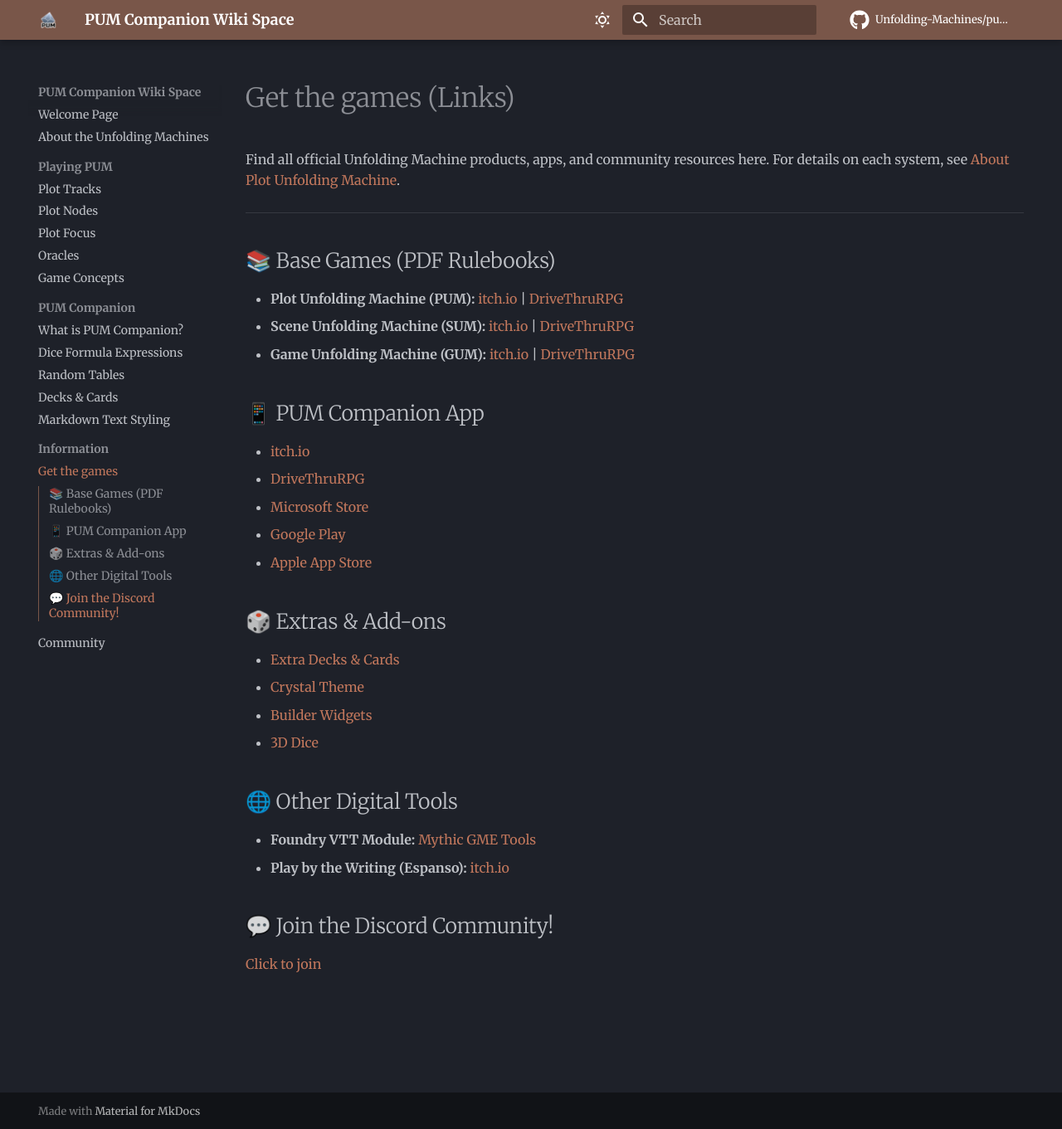
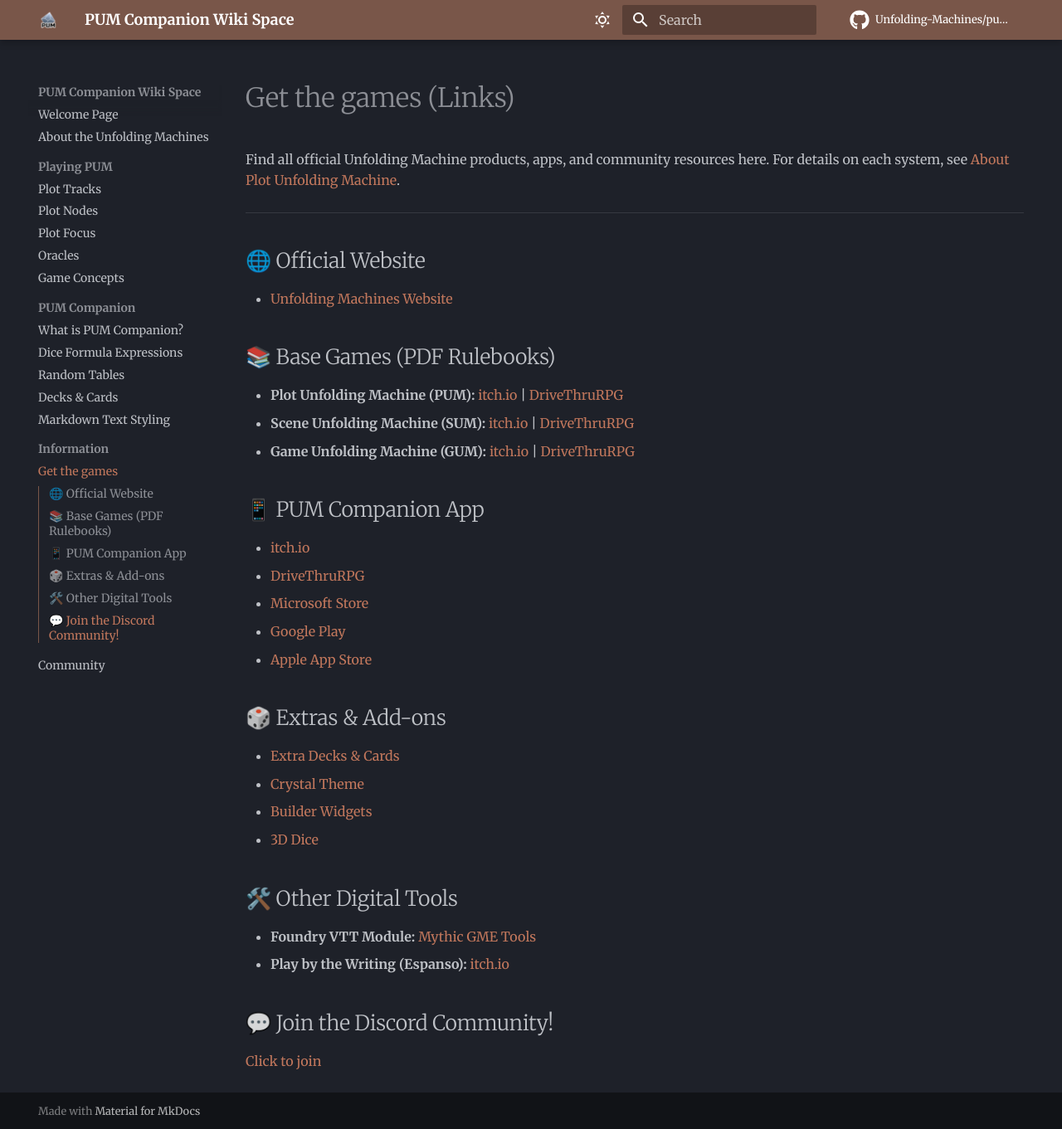
Before and after one commit to Unfolding-Machines/pumc-info-hub, an MkDocs documentation site: the page built from docs/get-the-games.md, in a window 1280 px wide and 1361 px high. Shown: the whole window at 83% size. Built offline with MkDocs 1.6.1 and Material for MkDocs 9.7.7, drawn with Linux system fonts in a browser that asks for light colours; comment, search, counter and statistics services are not loaded.

Commit message:
Add links

```diff
--- a/docs/get-the-games.md
+++ b/docs/get-the-games.md
@@ -4,6 +4,11 @@
 Find all official Unfolding Machine products, apps, and community resources here. For details on each system, see [About Plot Unfolding Machine](about-pum.md).
 
 ---
+
+
+## 🌐 Official Website
+
+- [Unfolding Machines Website](https://www.unfolding-machines.com/)
 
 ## 📚 Base Games (PDF Rulebooks)
 
@@ -26,7 +31,7 @@ Find all official Unfolding Machine products, apps, and community resources here
 - [Builder Widgets](https://jeansenvaars.itch.io/pumc-builder-widgets)
 - [3D Dice](https://jeansenvaars.itch.io/pumc-3d-dice)
 
-## 🌐 Other Digital Tools
+## 🛠️ Other Digital Tools
 
 - **Foundry VTT Module:** [Mythic GME Tools](https://foundryvtt.com/packages/mythic-gme-tools)
 - **Play by the Writing (Espanso):** [itch.io](https://jeansenvaars.itch.io/play-by-the-writing)
```
